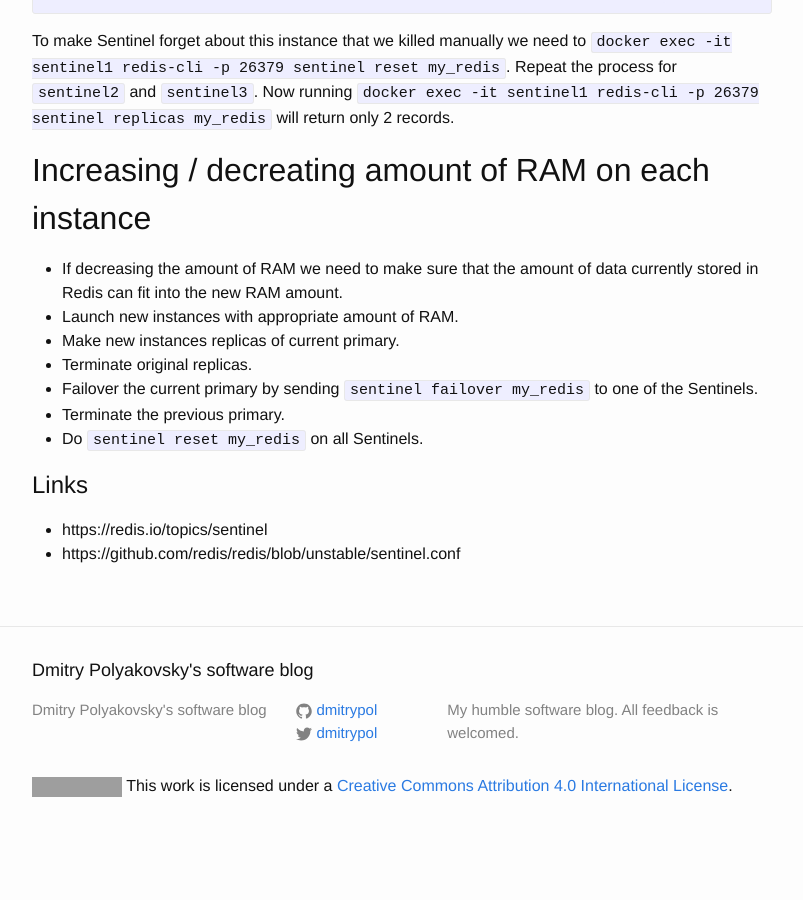
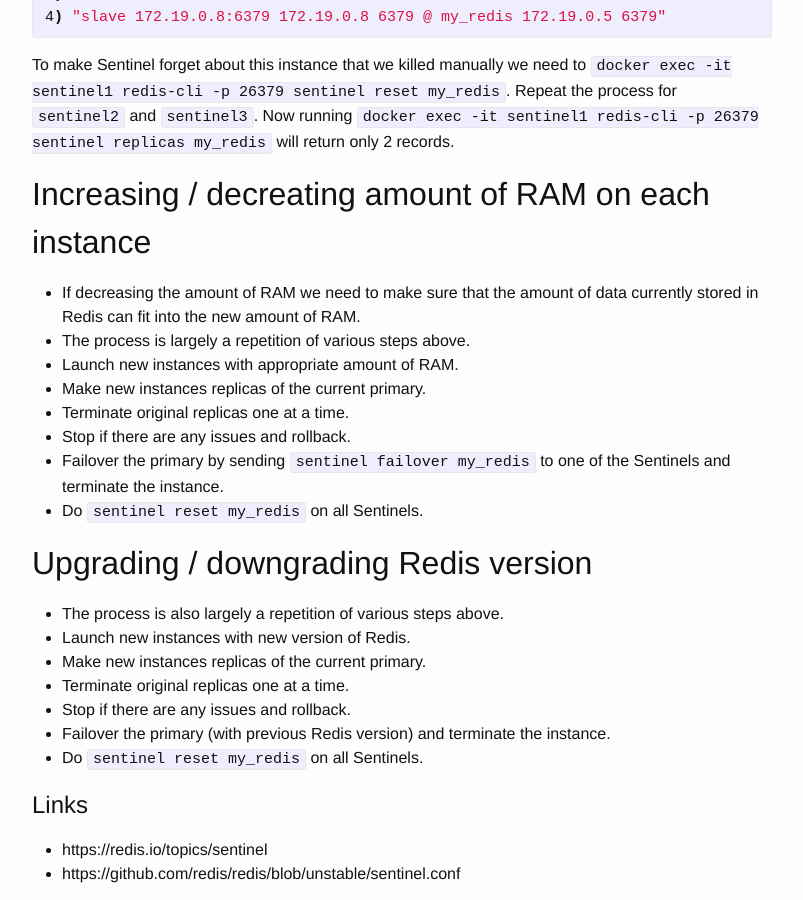
Before and after one commit to dmitrypol/dmitrypol.github.io, a Jekyll site: the page built from _posts/2020-10-01-redis-sentinel.md, in a window 1280 px wide and 900 px high, scrolled down 5935 px. Shown: the whole window, without its empty margins (238-1041 px from the left). Built offline with Jekyll 4.4.1, drawn with Linux system fonts in a browser that asks for light colours; nearby versions of some CDN libraries; comment, search, counter and statistics services are not loaded; before the commit the page ends 6763 px from its top, so only the background shows below that; some of the changed text lies outside the part shown; grey boxes are pictures that could not be loaded.

Commit message:
minor update to Sentinel article

```diff
--- a/_posts/2020-10-01-redis-sentinel.md
+++ b/_posts/2020-10-01-redis-sentinel.md
@@ -234,14 +234,24 @@
 
 ## Increasing / decreating amount of RAM on each instance
 
-* If decreasing the amount of RAM we need to make sure that the amount of data currently stored in Redis can fit into the new RAM amount.
+* If decreasing the amount of RAM we need to make sure that the amount of data currently stored in Redis can fit into the new amount of RAM.
+* The process is largely a repetition of various steps above.
 * Launch new instances with appropriate amount of RAM.
-* Make new instances replicas of current primary.
-* Terminate original replicas.
-* Failover the current primary by sending `sentinel failover my_redis` to one of the Sentinels.
-* Terminate the previous primary.
+* Make new instances replicas of the current primary.
+* Terminate original replicas one at a time.
+* Stop if there are any issues and rollback.
+* Failover the primary by sending `sentinel failover my_redis` to one of the Sentinels and terminate the instance.
 * Do `sentinel reset my_redis` on all Sentinels.
 
+## Upgrading / downgrading Redis version
+
+* The process is also largely a repetition of various steps above.
+* Launch new instances with new version of Redis.
+* Make new instances replicas of the current primary.
+* Terminate original replicas one at a time.
+* Stop if there are any issues and rollback.
+* Failover the primary (with previous Redis version) and terminate the instance.
+* Do `sentinel reset my_redis` on all Sentinels.
 
 # Links
 * https://redis.io/topics/sentinel
```
